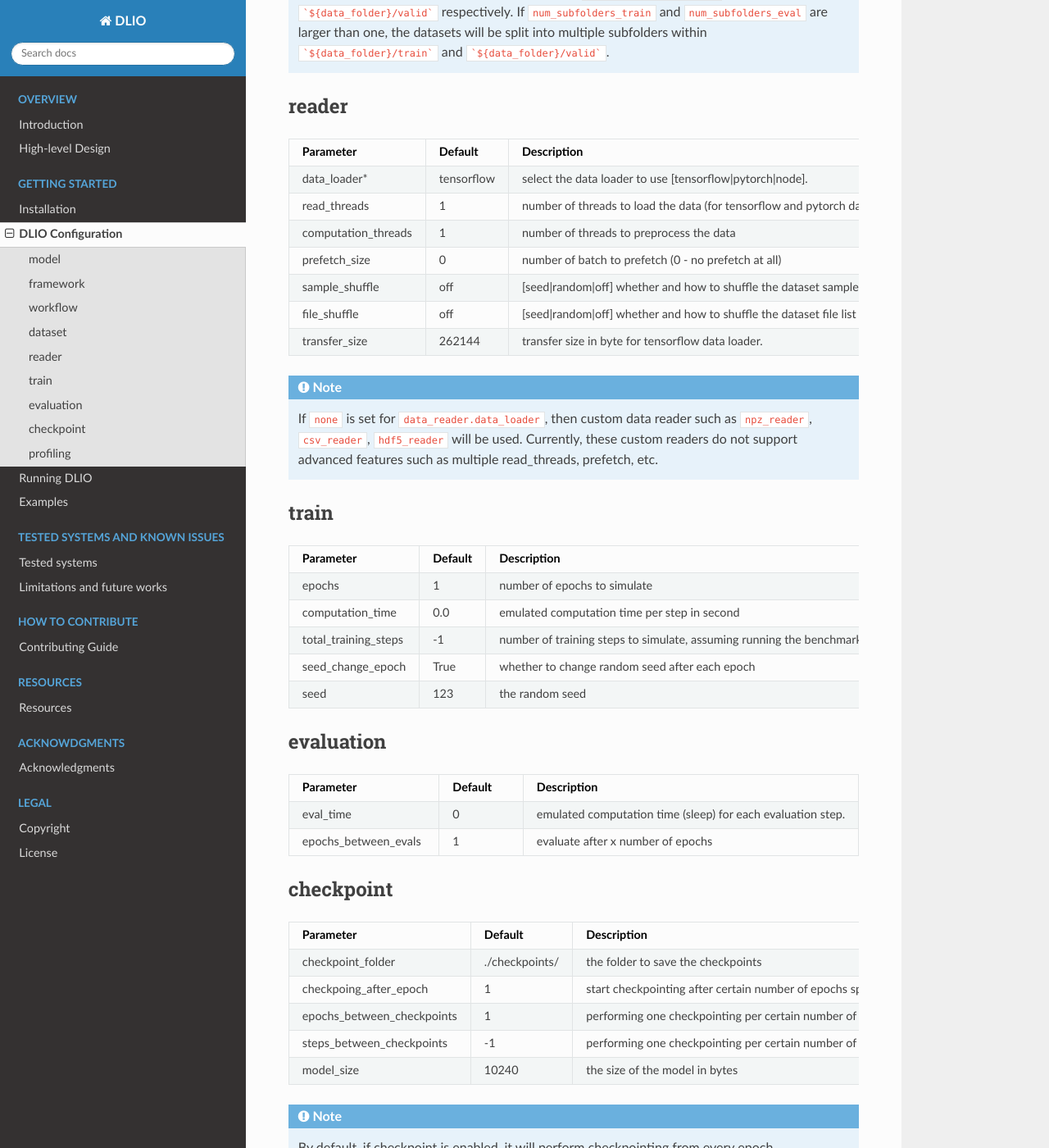
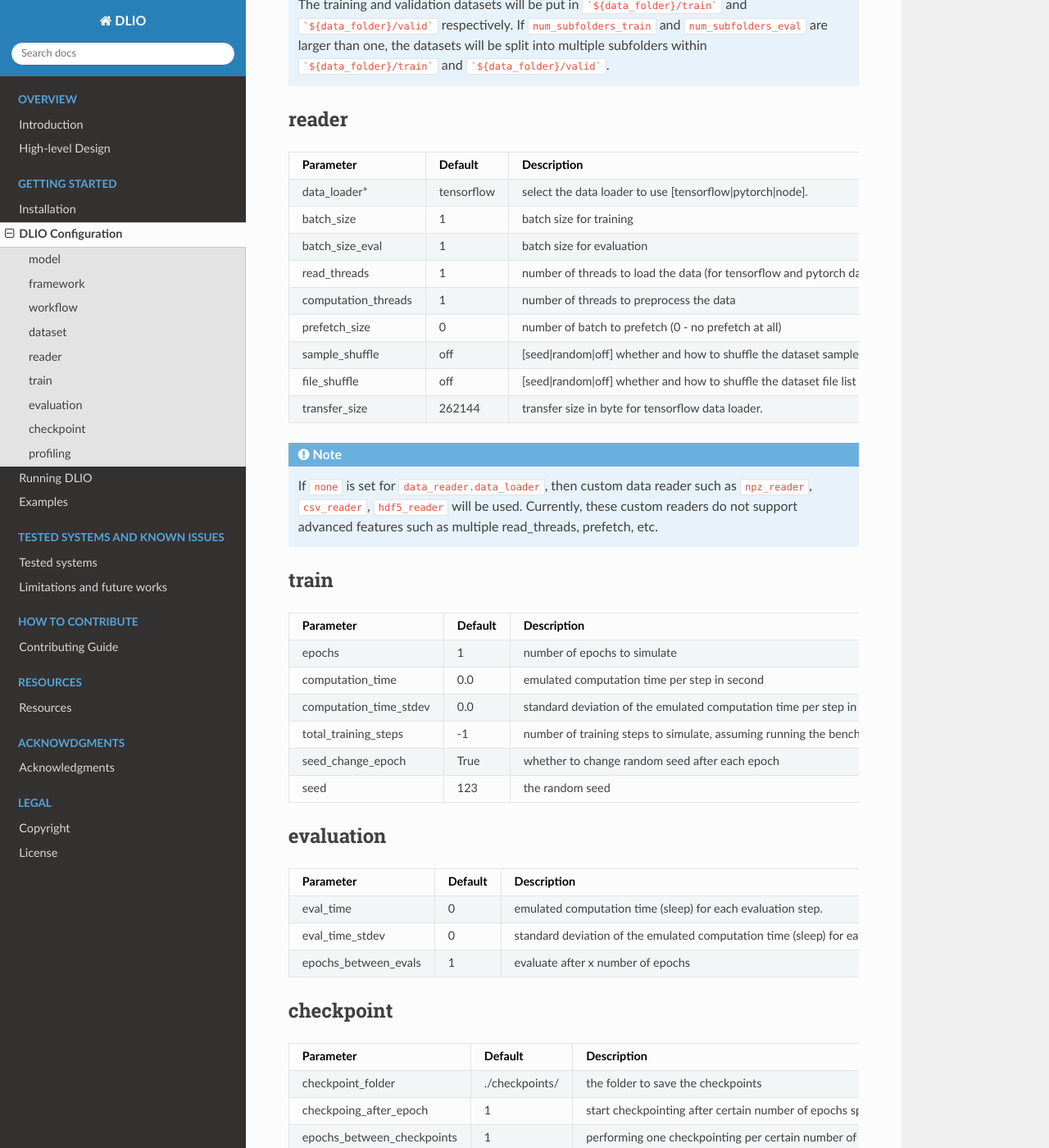
Before and after one commit to argonne-lcf/dlio_benchmark, a Sphinx documentation site: the page built from docs/source/config.rst, in a window 1280 px wide and 1400 px high, scrolled down 2852 px. Shown: the whole window at 82% size. Built offline with Sphinx 7.4.7 and the Read the Docs theme 2.0.0, drawn with Linux system fonts in a browser that asks for light colours; some of the changed text lies outside the part shown.

Commit message:
corrected docs

```diff
--- a/docs/source/config.rst
+++ b/docs/source/config.rst
@@ -18,25 +18,26 @@
   dataset:
     data_folder: data/unet3d
     format: npz
-    num_files_train: 3620
+    num_files_train: 168
     num_files_eval: 42
     num_samples_per_file: 1
-    record_length: 1145359
+    record_length: 234560851
+    record_length_stdev: 109346892
     keep_files: True
 
   reader:
     data_loader: pytorch
     read_threads: 4
     prefetch_size: 2
-    batch_size: 4
+    batch_size: 2
     batch_size_eval: 1
 
   train:
     epochs: 10
-    computation_time: 4.59
+    computation_time: 0.753
 
   evaluation:
-    eval_time: 11.572
+    eval_time: 5.8
     epochs_between_evals: 2
 
 A `DLIO` YAML configuration file contains following sections:
@@ -116,6 +117,9 @@
    * - record_length
      - 65536
      - size of each sample
+   * - record_length_stdev
+     - 0.
+     - standard deviation of the size of samples
    * - format
      - tfrecord
      - data format [tfrecord|csv|npz|jpeg|png]
@@ -137,12 +141,6 @@
    * - num_subfolders_eval
      - 0
      - number of subfolders that the evaluation/validation set is stored
-   * - batch_size
-     - 1
-     - batch size for training
-   * - batch_size_eval
-     - 1
-     - batch size for evaluation
    * - file_prefix
      - img
      - the prefix of the dataset file(s)
@@ -178,6 +176,12 @@
    * - data_loader*
      - tensorflow
      - select the data loader to use [tensorflow|pytorch|node].
+   * - batch_size
+     - 1
+     - batch size for training
+   * - batch_size_eval
+     - 1
+     - batch size for evaluation
    * - read_threads
      - 1
      - number of threads to load the data (for tensorflow and pytorch data loader)
@@ -219,6 +223,9 @@
    * - computation_time
      - 0.0
      - emulated computation time per step in second
+   * - computation_time_stdev
+     - 0.0
+     - standard deviation of the emulated computation time per step in second
    * - total_training_steps
      - -1
      - number of training steps to simulate, assuming running the benchmark less than one epoch.
@@ -241,6 +248,9 @@
    * - eval_time
      - 0
      - emulated computation time (sleep) for each evaluation step.
+   * - eval_time_stdev
+     - 0
+     - standard deviation of the emulated computation time (sleep) for each evaluation step.
    * - epochs_between_evals
      - 1
      - evaluate after x number of epochs
```
